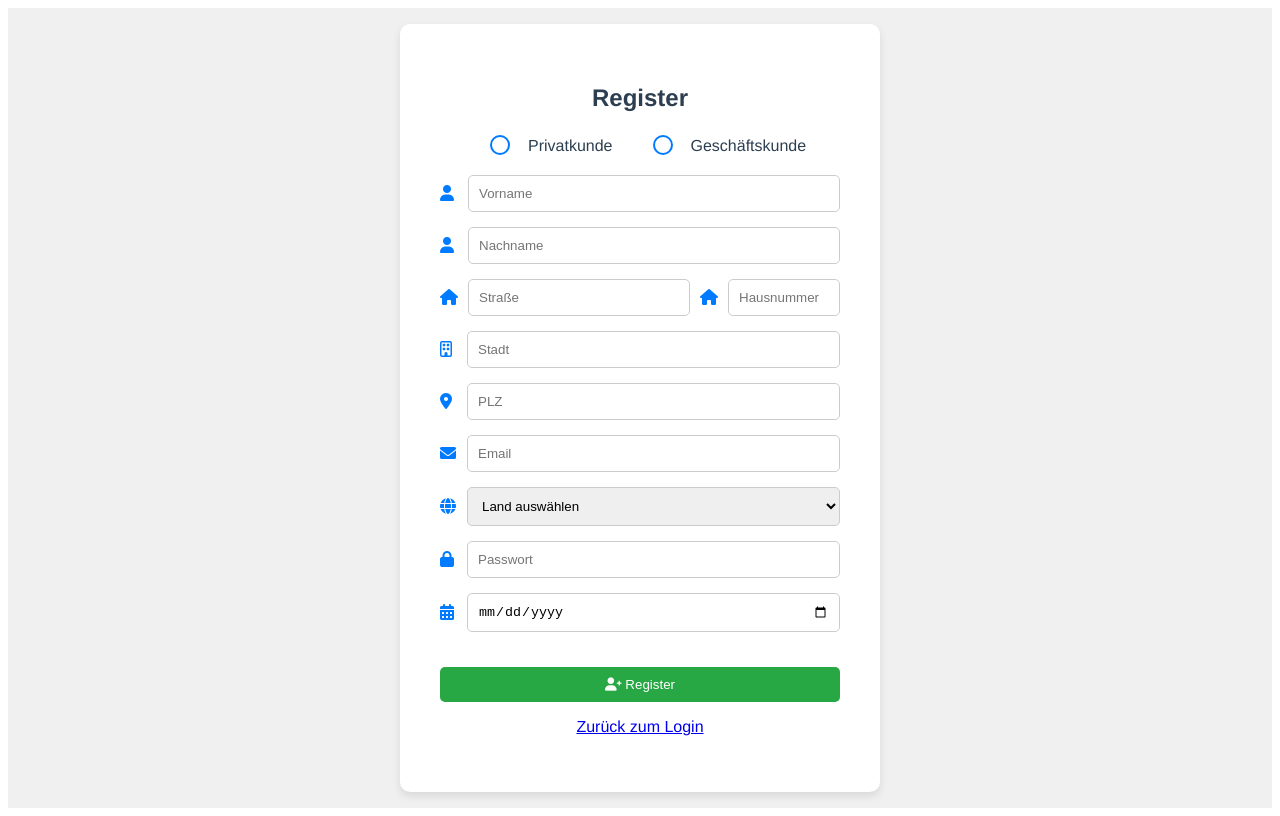
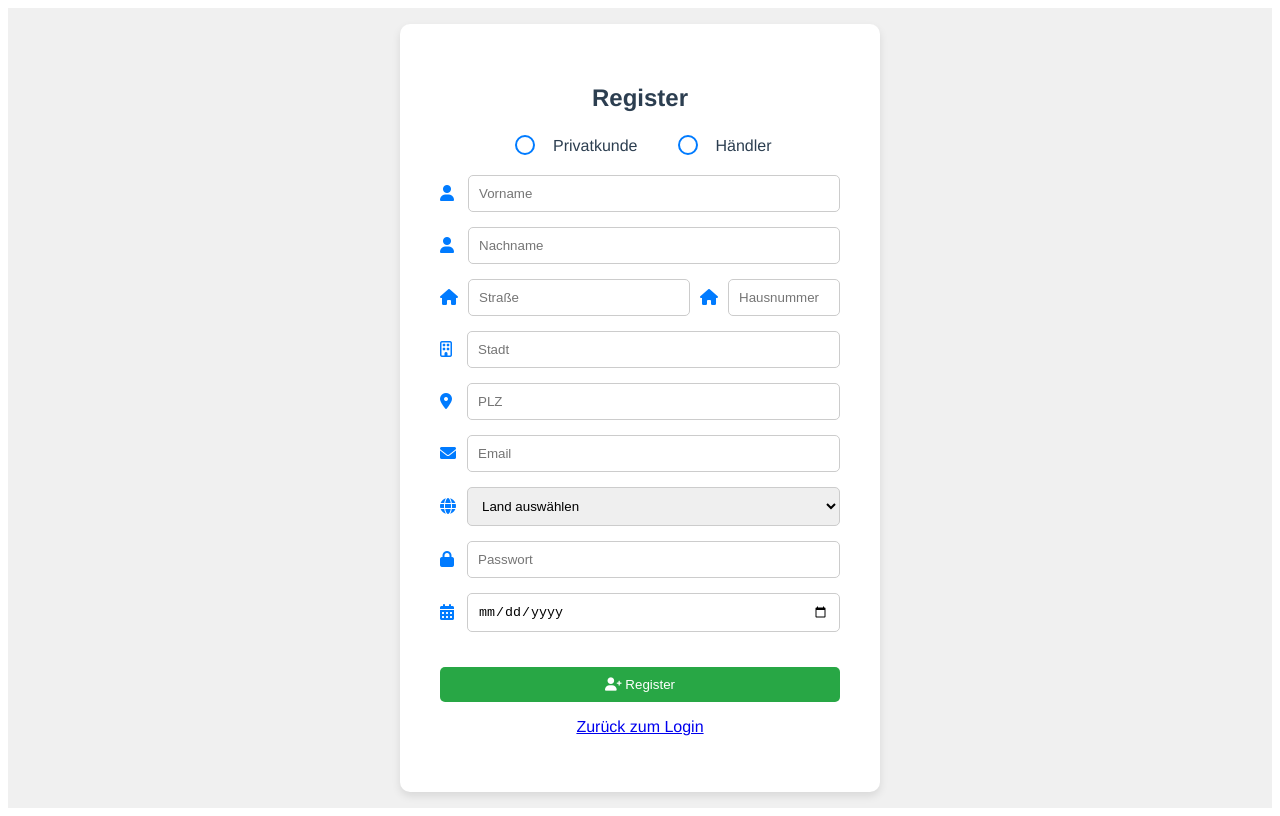
Before and after one commit to PinguGit/Project-ShopBase, a Vue app in the folder Frontend/frontend/: page /register-page in a window 1280 px wide. Built offline with nearby package versions, Linux system fonts and the light colour scheme.

Commit message:
changed button

```diff
--- a/Frontend/frontend/src/views/register_page.vue
+++ b/Frontend/frontend/src/views/register_page.vue
@@ -19,7 +19,7 @@
 
                 <div class="radio-item">
                     <input type="radio" id="business" value="business" v-model="customerType" @change="toggleCustomerType" style="margin-bottom: 5px;">
-                    <label for="business">Geschäftskunde</label>
+                    <label for="business">Händler</label>
                 </div>
             </div>
 
@@ -400,7 +400,7 @@ select {
     display: flex;
     flex-direction: row;
     margin-bottom: 5px;
-    margin-left: 35px;
+    margin-left: 60px;
 }
 
 /* Radio Button Item */
```
